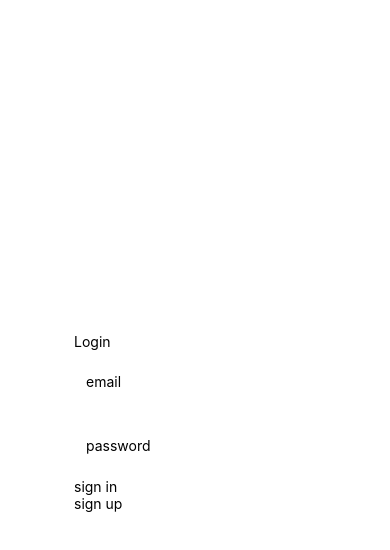
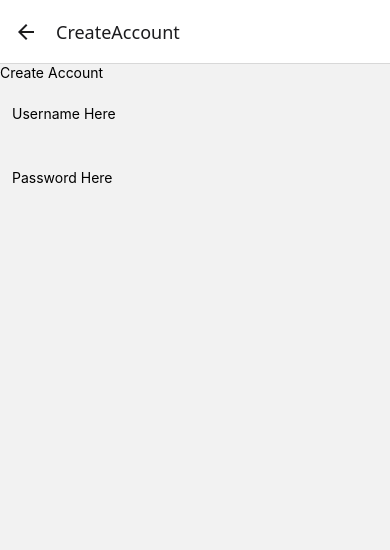
Before and after one commit to Kyle-Wearing/GameOn, a React Native app: screen /CreateAccount in a window 390 px wide. Shown: the top 550 px of the page. Built offline with nearby package versions, Linux system fonts and the light colour scheme.

Commit message:
added nav to home, join group, user and login

```diff
--- a/App.js
+++ b/App.js
@@ -1,12 +1,40 @@
+import LoginScreen from "./app/screens/LoginScreen";
+import CreateAccountScreen from "./app/screens/CreateAccountScreen";
+import HomePageScreen from "./app/screens/HomePageScreen";
+import UserPageScreen from "./app/screens/UserPageScreen";
 import { StatusBar } from "expo-status-bar";
 import { StyleSheet, Text, View } from "react-native";
-import LoginScreen from "./app/screens/LoginScreen";
+import { NavigationContainer } from "@react-navigation/native";
+import { createNativeStackNavigator } from "@react-navigation/native-stack";
+
+const Stack = createNativeStackNavigator();
 
 export default function App() {
   return (
-    <View style={styles.container}>
-      <LoginScreen />
-    </View>
+    <NavigationContainer>
+      <Stack.Navigator>
+        <Stack.Screen
+          name="LogIn"
+          component={LoginScreen}
+          options={{ title: "LogIn" }}
+        />
+        <Stack.Screen
+          name="CreateAccount"
+          component={CreateAccountScreen}
+          options={{ title: "CreateAccount" }}
+        />
+        <Stack.Screen
+          name="HomePage"
+          component={HomePageScreen}
+          options={{ title: "HomePage" }}
+        />
+        <Stack.Screen
+          name="UserPage"
+          component={UserPageScreen}
+          options={{ title: "UserPage" }}
+        />
+      </Stack.Navigator>
+    </NavigationContainer>
   );
 }
 
--- a/app/screens/CreateAccountScreen.js
+++ b/app/screens/CreateAccountScreen.js
@@ -0,0 +1,28 @@
+import React from "react";
+import {
+  View,
+  StyleSheet,
+  Button,
+  Text,
+  TextInput,
+  SafeAreaView,
+} from "react-native";
+
+function CreateAccountScreen() {
+  return (
+    <SafeAreaView>
+      <Text>Create Account</Text>
+      <TextInput style={styles.input} value={"Username Here"} />
+      <TextInput style={styles.input} value={"Password Here"} />
+    </SafeAreaView>
+  );
+}
+
+const styles = StyleSheet.create({
+  input: {
+    height: 40,
+    margin: 12,
+  },
+});
+
+export default CreateAccountScreen;
--- a/app/screens/HomePageScreen.js
+++ b/app/screens/HomePageScreen.js
@@ -0,0 +1,23 @@
+import React from "react";
+import UserPageScreen from "./app/screens/UserPageScreen";
+import JoinGroupScreen from "./app/screens/JoinGroupScreen";
+import { View, StyleSheet, Text, SafeAreaView } from "react-native";
+import { createBottomTabNavigator } from "@react-navigation/bottom-tabs";
+
+const MyTabs = createBottomTabNavigator({
+  screens: {
+    Home: HomePageScreen,
+    Profile: UserPageScreen,
+    JoinGroup: JoinGroupScreen,
+  },
+});
+
+function HomePageScreen() {
+  return (
+    <SafeAreaView>
+      <MyTabs />
+    </SafeAreaView>
+  );
+}
+
+export default HomePageScreen;
--- /dev/null
+++ b/app/screens/JoinGroupScreen.js
@@ -0,0 +1,8 @@
+import React from "react";
+import { Text, View, SafeAreaView, StyleSheet, TextInput } from "react-native";
+
+function JoinGroupScreen() {
+  return <SafeAreaView></SafeAreaView>;
+}
+
+export default JoinGroupScreen;
--- a/app/screens/UserPageScreen.js
+++ b/app/screens/UserPageScreen.js
@@ -0,0 +1,12 @@
+import React from "react";
+import { View, StyleSheet, Text, SafeAreaView } from "react-native";
+
+function UserPageScreen() {
+  return (
+    <SafeAreaView>
+      <Text>Profile Page</Text>
+    </SafeAreaView>
+  );
+}
+
+export default UserPageScreen;
--- a/index.js
+++ b/index.js
@@ -1,6 +1,6 @@
-import { registerRootComponent } from 'expo';
+import { registerRootComponent } from "expo";
 
-import App from './App';
+import App from "./app";
 
 // registerRootComponent calls AppRegistry.registerComponent('main', () => App);
 // It also ensures that whether you load the app in Expo Go or in a native build,
```
Also changed, not shown: package.json (+10 -1 lines), 1 other file (tests, documents, lock files or other folders).
